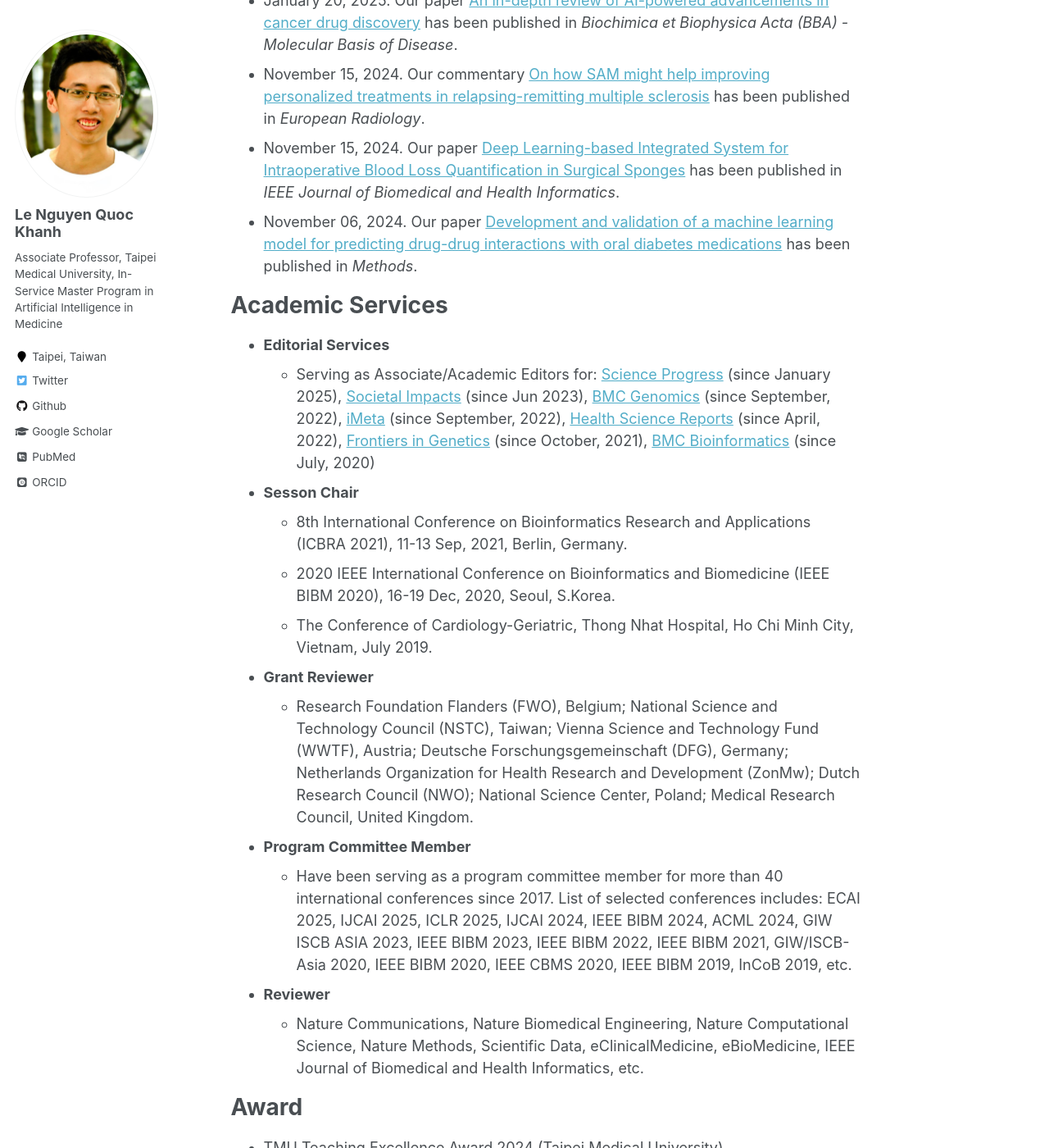
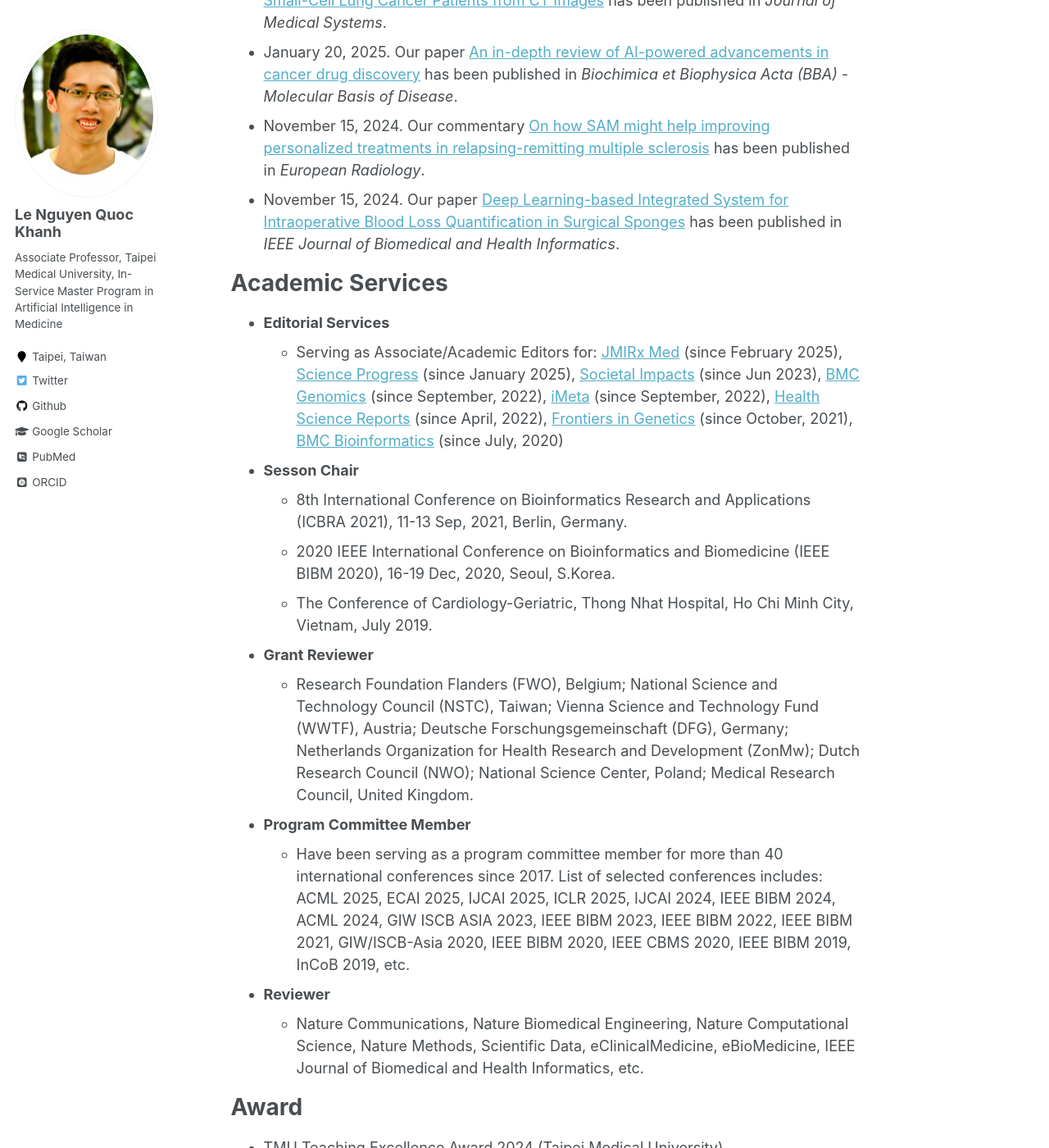
Before and after one commit to khanhlee/khanhlee.github.io, a Jekyll site: the page built from _pages/about.md, in a window 1280 px wide and 1400 px high, scrolled down 906 px. Shown: the whole window at 82% size. Built offline with Jekyll 4.4.1, drawn with Linux system fonts in a browser that asks for light colours; some web fonts are replaced; some of the changed text lies outside the part shown.

Commit message:
Update about.md

```diff
--- a/_pages/about.md
+++ b/_pages/about.md
@@ -13,6 +13,7 @@ redirect_from:
 * Prior to joining TMU, I was a Research Fellow at the Medical Humanities Research Cluster, School of Humanities, [Nanyang Technological University (NTU)](http://www.ntu.edu.sg), Singapore. I received my MS and PhD degree in the Department of Computer Science and Engineering, Graduate Program in Biomedical Informatics, [Yuan Ze University (YZU)](https://www.yzu.edu.tw/), Taiwan.
 
 # Recent News
+* July 23, 2025. Our paper [Evaluating YOLO for dental caries diagnosis: a systematic review and meta-analysis](https://doi.org/10.1038/s41432-025-01180-1) has been published in <i>Evidence-Based Dentistry</i>.
 * May 04, 2025. Our paper [Artificial intelligence in predicting EGFR mutations from whole slide images in lung Cancer: A systematic review and Meta-Analysis](https://doi.org/10.1016/j.lungcan.2025.108577) has been published in <i>Lung Cancer</i>.
 * April 10, 2025. Our paper [MLG2Net: Molecular Global Graph Network for Drug Response Prediction in Lung Cancer Cell Lines](https://doi.org/10.1007/s10916-025-02182-3) has been published in <i>Journal of Medical Systems</i>.
 * February 21, 2025. Our commentary [Unlocking RNA mysteries: Predicting subcellular localizations with AI](https://doi.org/10.1016/j.omtn.2025.102481) has been published in <i>Molecular Therapy Nucleic Acids</i>.
@@ -20,11 +21,10 @@ redirect_from:
 * January 20, 2025. Our paper [An in-depth review of AI-powered advancements in cancer drug discovery](https://doi.org/10.1016/j.bbadis.2025.167680) has been published in <i>Biochimica et Biophysica Acta (BBA) - Molecular Basis of Disease</i>.
 * November 15, 2024. Our commentary [On how SAM might help improving personalized treatments in relapsing-remitting multiple sclerosis](https://doi.org/10.1007/s00330-024-11190-9) has been published in <i>European Radiology</i>.
 * November 15, 2024. Our paper [Deep Learning-based Integrated System for Intraoperative Blood Loss Quantification in Surgical Sponges](https://doi.org/10.1109/JBHI.2024.3499852) has been published in <i>IEEE Journal of Biomedical and Health Informatics</i>.
-* November 06, 2024. Our paper [Development and validation of a machine learning model for predicting drug-drug interactions with oral diabetes medications](https://doi.org/10.1016/j.ymeth.2024.10.012) has been published in <i>Methods</i>.
 
 # Academic Services
 * <b>Editorial Services</b>
-  * Serving as Associate/Academic Editors for: [Science Progress](https://journals.sagepub.com/home/SCI) (since January 2025), [Societal Impacts](https://www.sciencedirect.com/journal/societal-impacts) (since Jun 2023), [BMC Genomics](https://bmcgenomics.biomedcentral.com/) (since September, 2022), [iMeta](https://onlinelibrary.wiley.com/journal/2770596x) (since September, 2022), [Health Science Reports](https://onlinelibrary.wiley.com/journal/23988835) (since April, 2022), [Frontiers in Genetics](https://www.frontiersin.org/journals/genetics) (since October, 2021), [BMC Bioinformatics](https://bmcbioinformatics.biomedcentral.com/) (since July, 2020)
+  * Serving as Associate/Academic Editors for: [JMIRx Med](https://xmed.jmir.org/) (since February 2025), [Science Progress](https://journals.sagepub.com/home/SCI) (since January 2025), [Societal Impacts](https://www.sciencedirect.com/journal/societal-impacts) (since Jun 2023), [BMC Genomics](https://bmcgenomics.biomedcentral.com/) (since September, 2022), [iMeta](https://onlinelibrary.wiley.com/journal/2770596x) (since September, 2022), [Health Science Reports](https://onlinelibrary.wiley.com/journal/23988835) (since April, 2022), [Frontiers in Genetics](https://www.frontiersin.org/journals/genetics) (since October, 2021), [BMC Bioinformatics](https://bmcbioinformatics.biomedcentral.com/) (since July, 2020)
 * <b>Sesson Chair</b>
   * 8th International Conference on Bioinformatics Research and Applications (ICBRA 2021), 11-13 Sep, 2021, Berlin, Germany.
   * 2020 IEEE International Conference on Bioinformatics and Biomedicine (IEEE BIBM 2020), 16-19 Dec, 2020, Seoul, S.Korea.
@@ -32,7 +32,7 @@ redirect_from:
 * <b>Grant Reviewer</b>
   * Research Foundation Flanders (FWO), Belgium; National Science and Technology Council (NSTC), Taiwan; Vienna Science and Technology Fund (WWTF), Austria; Deutsche Forschungsgemeinschaft (DFG), Germany; Netherlands Organization for Health Research and Development (ZonMw); Dutch Research Council (NWO); National Science Center, Poland; Medical Research Council, United Kingdom.
 * <b>Program Committee Member</b>
-  * Have been serving as a program committee member for more than 40 international conferences since 2017. List of selected conferences includes: ECAI 2025, IJCAI 2025, ICLR 2025, IJCAI 2024, IEEE BIBM 2024, ACML 2024, GIW ISCB ASIA 2023, IEEE BIBM 2023, IEEE BIBM 2022, IEEE BIBM 2021, GIW/ISCB-Asia 2020, IEEE BIBM 2020, IEEE CBMS 2020, IEEE BIBM 2019, InCoB 2019, etc.
+  * Have been serving as a program committee member for more than 40 international conferences since 2017. List of selected conferences includes: ACML 2025, ECAI 2025, IJCAI 2025, ICLR 2025, IJCAI 2024, IEEE BIBM 2024, ACML 2024, GIW ISCB ASIA 2023, IEEE BIBM 2023, IEEE BIBM 2022, IEEE BIBM 2021, GIW/ISCB-Asia 2020, IEEE BIBM 2020, IEEE CBMS 2020, IEEE BIBM 2019, InCoB 2019, etc.
 * <b>Reviewer</b>
   * Nature Communications, Nature Biomedical Engineering, Nature Computational Science, Nature Methods, Scientific Data, eClinicalMedicine, eBioMedicine, IEEE Journal of Biomedical and Health Informatics, etc.
 
```
